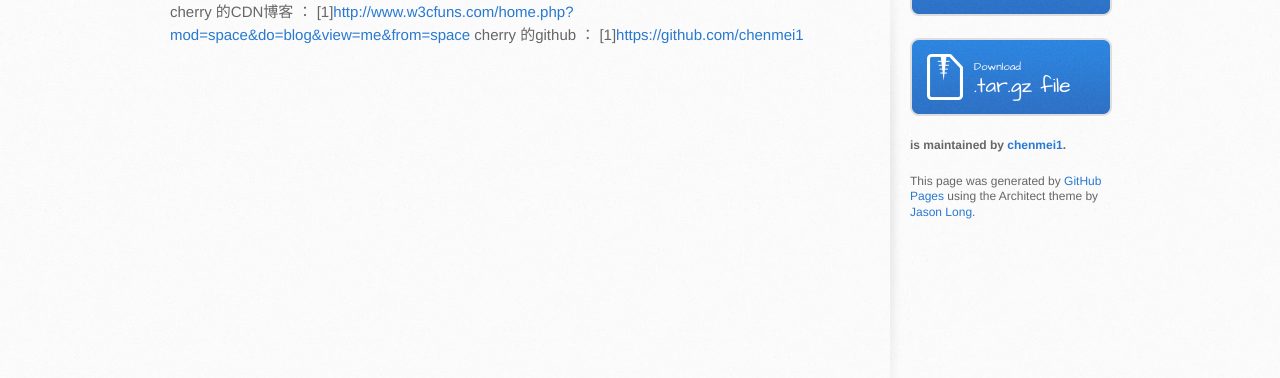
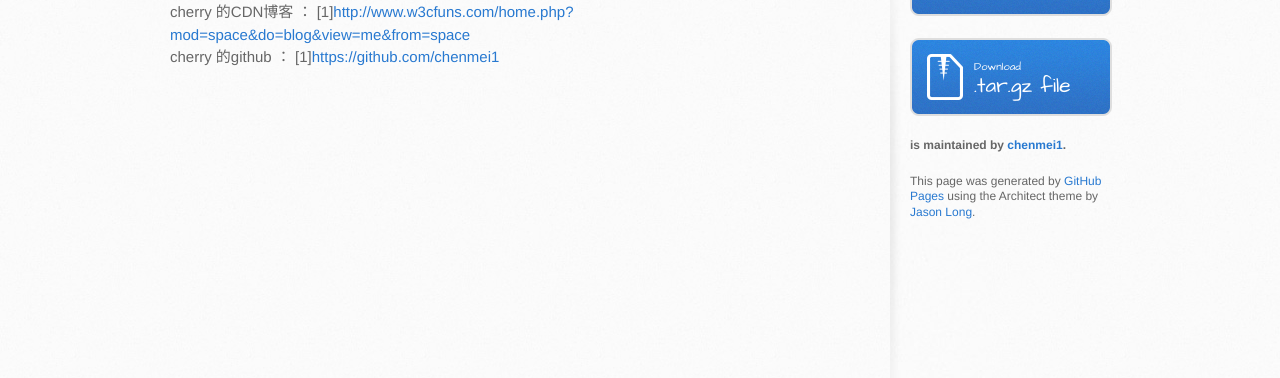
Before and after one commit to chenmei1/blog, a plain HTML site: page index.html in a window 1280 px wide. Shown: the part 294-672 px from the top of the page. Drawn offline with Linux system fonts and the light colour scheme.

Commit message:
updae a litte html stylesheet

```diff
--- a/index.html
+++ b/index.html
@@ -31,7 +31,7 @@
           <h1>
 <a id="cherrygithubio" class="anchor" href="#cherrygithubio" aria-hidden="true"><span class="octicon octicon-link"></span></a>cherry.github.io</h1>
 
-<p>cherry 的CDN博客 ： [1]<a href="http://www.w3cfuns.com/home.php?mod=space&amp;do=blog&amp;view=me&amp;from=space">http://www.w3cfuns.com/home.php?mod=space&amp;do=blog&amp;view=me&amp;from=space</a>
+<p>cherry 的CDN博客 ： [1]<a href="http://www.w3cfuns.com/home.php?mod=space&amp;do=blog&amp;view=me&amp;from=space">http://www.w3cfuns.com/home.php?mod=space&amp;do=blog&amp;view=me&amp;from=space</a><br/>
 cherry 的github ： [1]<a href="https://github.com/chenmei1">https://github.com/chenmei1</a></p>
         </section>
 
```
